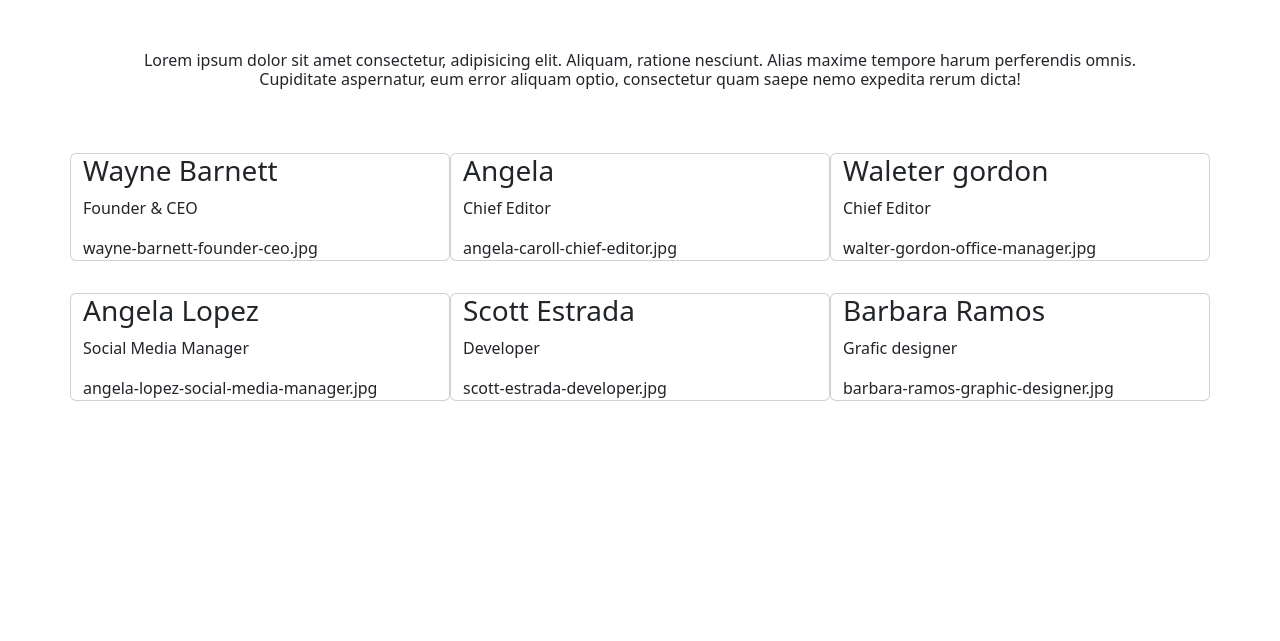
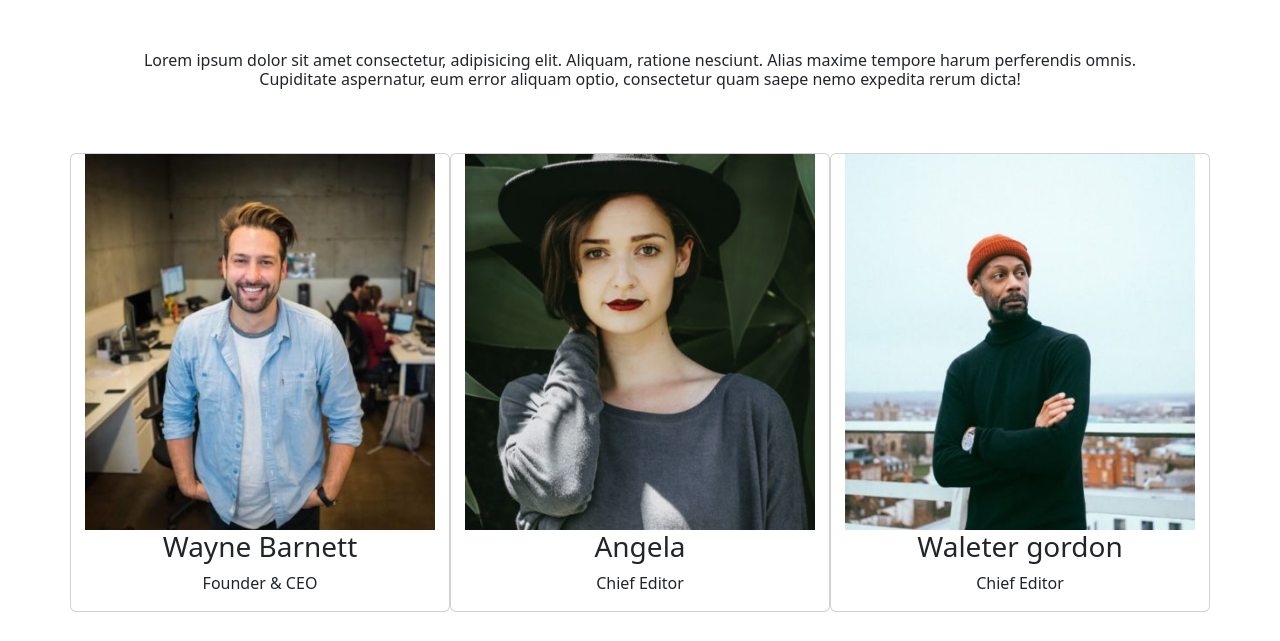
Before and after one commit to sweet202020/js-our-team, a plain HTML site: page index.html in a window 1280 px wide. Shown: the part 101-742 px from the top of the page. Drawn offline with nearby package versions, Linux system fonts and the light colour scheme.

Commit message:
add bonus

```diff
--- a/assets/css/style.css
+++ b/assets/css/style.css
@@ -15,3 +15,7 @@
     display: flex;
     flex-wrap: wrap;
 }
+img{
+    width: 350px;
+    margin: auto;
+}
--- a/assets/js/main.js
+++ b/assets/js/main.js
@@ -52,7 +52,7 @@ for (let i = 0; i < team.length; i++) {
     const infoPerson = team[i];
     console.log(infoPerson);
     //creo una variabile e con i backtip aggiungo i miei div con la classe col-2
-    const colEL=`<div class="col-4 card my-3"><h3>${infoPerson.Name}</h3><p>${infoPerson.Role}</p><span>${infoPerson.Image}</span></div>`;
+    const colEL=`<div class="col-4 card my-3 text-center"><img src="./assets/img/${infoPerson.Image}" alt=""><h3>${infoPerson.Name}</h3><p>${infoPerson.Role}</p></div>`;
     //inserisco il tutto con insertadjacenthtml
     rowEl.insertAdjacentHTML('beforeend', colEL)
 
```
